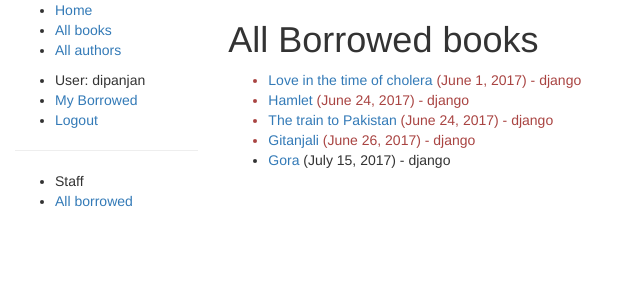
After one commit to dipdeb/localibrary, a Django app: a page that uses localibrary/catalog/templates/base_generic.html in a window 1280 px wide. The commit adds this page. Shown: the top 300 px of the page, without its empty margins (0-640 px from the left). Run offline with Django 3.2, Linux system fonts and the light colour scheme; a user stored in the database is signed in; data comes from the database, SQL or seed files in the repository; both versions use the stored data as it was after the commit; some libraries are stand-ins or nearby versions.

Commit message:
Add librarian

```diff
--- a/localibrary/catalog/models.py
+++ b/localibrary/catalog/models.py
@@ -94,6 +94,7 @@ class BookInstance(models.Model):
 
     class Meta:
         ordering = ["due_back"]
+        permissions = (("can_mark_returned", "Set book as returned"),)
 
     def __str__(self):
         """
--- a/localibrary/catalog/templates/base_generic.html
+++ b/localibrary/catalog/templates/base_generic.html
@@ -36,6 +36,15 @@
 				<li><a href="{% url 'login'%}?next={{request.path}}">Login</a></li>
 			{% endif %}
       </ul>
+
+			{% if perms.catalog.can_mark_returned %}
+			<hr />
+      		<ul class="sidebar-nav">
+				<li>Staff</li>
+				<li><a href="{% url 'all-borrowed' %}">All borrowed</a></li>
+			</ul>
+			{% endif %}
+
      {% endblock %}
       </div>
       <div class="col-sm-10 ">
--- /dev/null
+++ b/localibrary/catalog/templates/catalog/bookinstance_list_borrowed_all.html
@@ -0,0 +1,19 @@
+{% extends "base_generic.html" %}
+
+{% block content %}
+    <h1>All Borrowed books</h1>
+
+    {% if bookinstance_list %}
+    <ul>
+
+      {% for bookinst in bookinstance_list %}
+      <li class="{% if bookinst.is_overdue %}text-danger{% endif %}">
+        <a href="{% url 'book-detail' bookinst.book.pk %}">{{bookinst.book.title}}</a> ({{ bookinst.due_back }}) {% if perms.catalog.can_mark_returned %} - {{ bookinst.borrower }} {% endif %}
+      </li>
+      {% endfor %}
+    </ul>
+
+    {% else %}
+      <p>There are no books borrowed.</p>
+    {% endif %}
+{% endblock %}
--- a/localibrary/catalog/urls.py
+++ b/localibrary/catalog/urls.py
@@ -9,4 +9,6 @@ urlpatterns = [
     url(r'^authors/$', views.AuthorListView.as_view(), name='authors'),
     url(r'^author/(?P<pk>\d+)$', views.AuthorDetailView.as_view(), name='author-detail'),
     url(r'^mybooks/$', views.LoanedBooksByUserListView.as_view(), name='my-borrowed'),
+
+    url(r'^librarian/$', views.LoanedBooksAllListView.as_view(), name='all-borrowed'),
 ]
--- a/localibrary/catalog/views.py
+++ b/localibrary/catalog/views.py
@@ -61,3 +61,14 @@ class LoanedBooksByUserListView(LoginRequiredMixin,generic.ListView):
 
     def get_queryset(self):
         return BookInstance.objects.filter(borrower=self.request.user).filter(status__exact='o').order_by('due_back')
+
+from django.contrib.auth.mixins import PermissionRequiredMixin
+
+class LoanedBooksAllListView(PermissionRequiredMixin, generic.ListView):
+    model = BookInstance
+    permission_required = 'catalog.can_mark_returned'
+    template_name = 'catalog/bookinstance_list_borrowed_all.html'
+    paginate_by = 10
+
+    def get_queryset(self):
+        return BookInstance.objects.filter(status__exact='o').order_by('due_back')
```
Also changed, not shown: localibrary/catalog/migrations/0004_auto_20170630_1553.py (added), localibrary/db.sqlite3.
